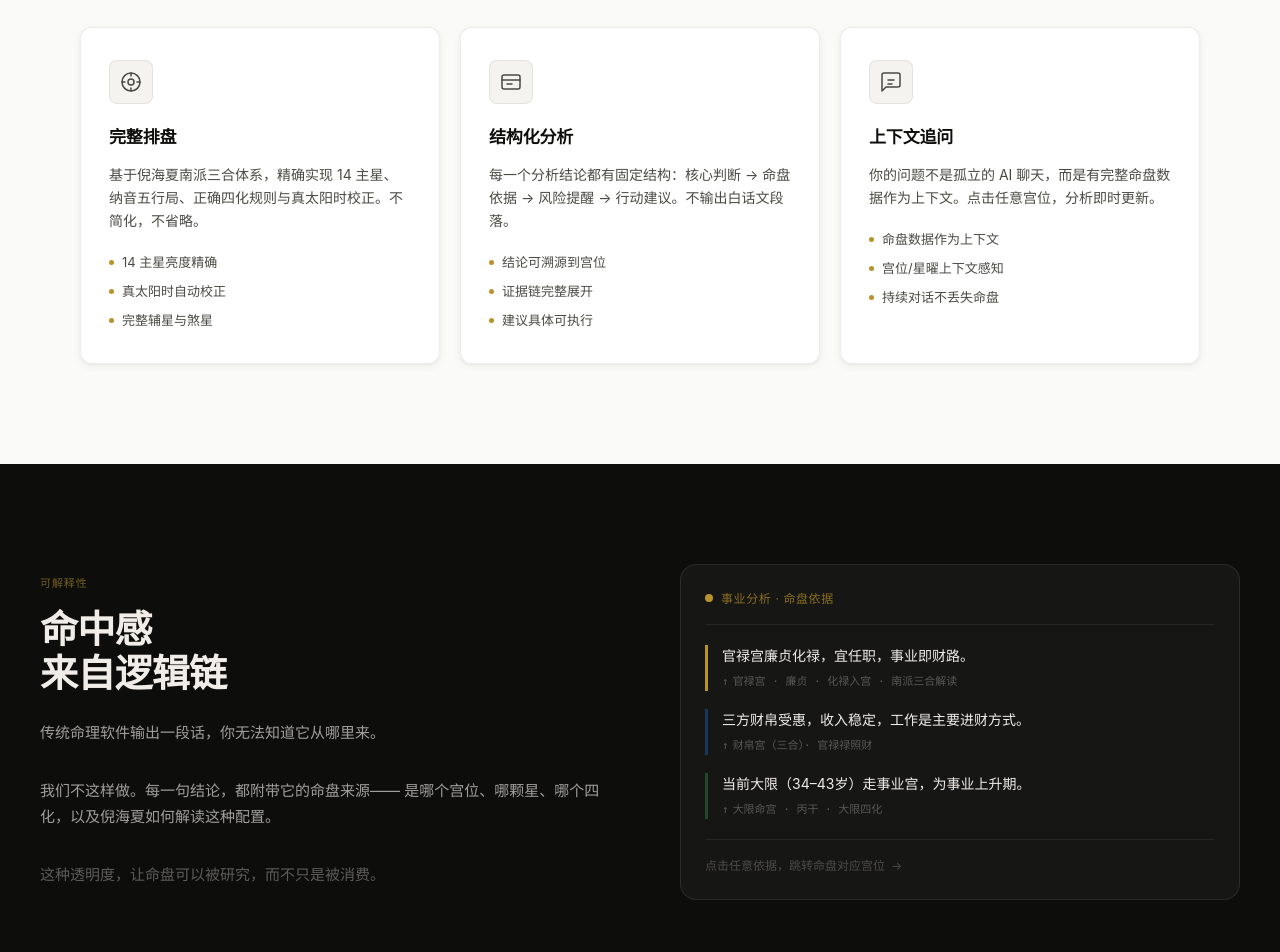
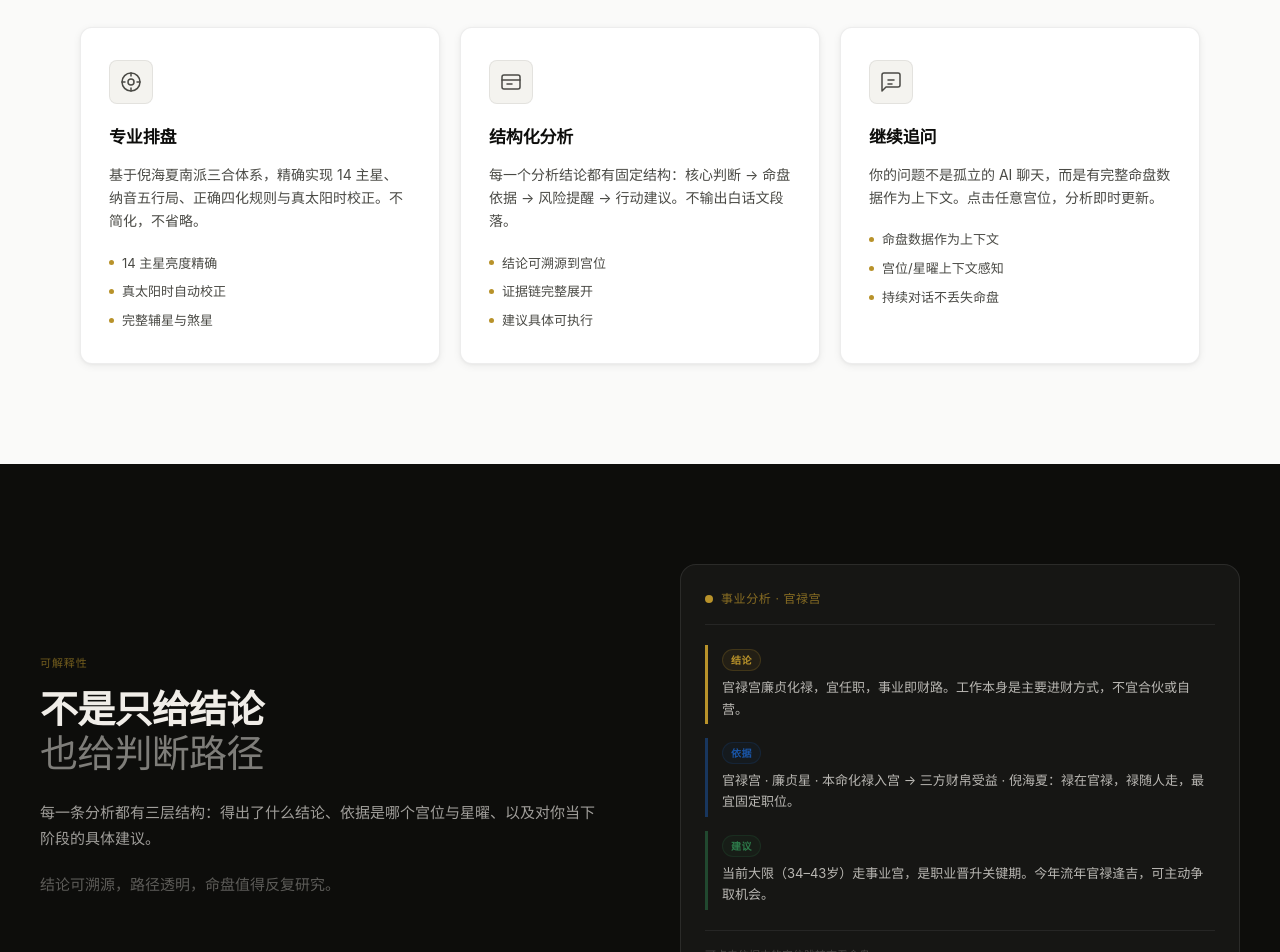
Before and after one commit to Renhuai123/ziwei-mingpan, a Next.js app: page / in a window 1280 px wide. Shown: the part 1100-2052 px from the top of the page. Built offline with nearby package versions, Linux system fonts and the light colour scheme.

Commit message:
copy: 首页7屏文案按产品规划更新

```diff
--- a/components/home/CoreAbility.tsx
+++ b/components/home/CoreAbility.tsx
@@ -11,7 +11,7 @@ export default function CoreAbility() {
           <line x1="18" y1="12" x2="21" y2="12" />
         </svg>
       ),
-      title: '完整排盘',
+      title: '专业排盘',
       desc: '基于倪海夏南派三合体系，精确实现 14 主星、纳音五行局、正确四化规则与真太阳时校正。不简化，不省略。',
       points: ['14 主星亮度精确', '真太阳时自动校正', '完整辅星与煞星'],
     },
@@ -35,7 +35,7 @@ export default function CoreAbility() {
           <line x1="9" y1="14" x2="13" y2="14" />
         </svg>
       ),
-      title: '上下文追问',
+      title: '继续追问',
       desc: '你的问题不是孤立的 AI 聊天，而是有完整命盘数据作为上下文。点击任意宫位，分析即时更新。',
       points: ['命盘数据作为上下文', '宫位/星曜上下文感知', '持续对话不丢失命盘'],
     },
--- a/components/home/ExplainDemo.tsx
+++ b/components/home/ExplainDemo.tsx
@@ -1,27 +1,30 @@
 export default function ExplainDemo() {
-  const analysisLines = [
+  const layers = [
     {
-      text: '官禄宫廉贞化禄，宜任职，事业即财路。',
-      source: '官禄宫 · 廉贞 · 化禄入宫 · 南派三合解读',
-      type: 'conclusion',
+      tag: '结论',
+      tagColor: 'var(--ac)',
+      tagBg: 'rgba(184,146,42,0.08)',
+      tagBorder: 'rgba(184,146,42,0.20)',
+      borderColor: 'var(--ac)',
+      text: '官禄宫廉贞化禄，宜任职，事业即财路。工作本身是主要进财方式，不宜合伙或自营。',
     },
     {
-      text: '三方财帛受惠，收入稳定，工作是主要进财方式。',
-      source: '财帛宫（三合）· 官禄禄照财',
-      type: 'logic',
+      tag: '依据',
+      tagColor: '#1A56A8',
+      tagBg: 'rgba(26,86,168,0.07)',
+      tagBorder: 'rgba(26,86,168,0.18)',
+      borderColor: 'rgba(26,86,168,0.5)',
+      text: '官禄宫 · 廉贞星 · 本命化禄入宫 → 三方财帛受益 · 倪海夏：禄在官禄，禄随人走，最宜固定职位。',
     },
     {
-      text: '当前大限（34–43岁）走事业宫，为事业上升期。',
-      source: '大限命宫 · 丙干 · 大限四化',
-      type: 'period',
+      tag: '建议',
+      tagColor: '#2D7A4A',
+      tagBg: 'rgba(45,122,74,0.07)',
+      tagBorder: 'rgba(45,122,74,0.18)',
+      borderColor: 'rgba(45,122,74,0.5)',
+      text: '当前大限（34–43岁）走事业宫，是职业晋升关键期。今年流年官禄逢吉，可主动争取机会。',
     },
   ];
-
-  const typeStyles: Record<string, React.CSSProperties> = {
-    conclusion: { borderLeft: '3px solid var(--ac)', paddingLeft: '14px' },
-    logic:      { borderLeft: '3px solid rgba(26,86,168,0.5)', paddingLeft: '14px' },
-    period:     { borderLeft: '3px solid rgba(45,122,74,0.5)', paddingLeft: '14px' },
-  };
 
   return (
     <section
@@ -55,24 +58,21 @@ export default function ExplainDemo() {
               marginBottom: '24px',
             }}
           >
-            命中感<br />来自逻辑链
+            不是只给结论<br />
+            <span style={{ color: 'rgba(240,237,232,0.50)', fontWeight: 400 }}>也给判断路径</span>
           </h2>
           <p
             style={{
               fontSize: '15px',
               color: 'var(--tx-inv2)',
               lineHeight: 1.75,
-              marginBottom: '32px',
+              marginBottom: '20px',
             }}
           >
-            传统命理软件输出一段话，你无法知道它从哪里来。
-          </p>
-          <p style={{ fontSize: '15px', color: 'var(--tx-inv2)', lineHeight: 1.75, marginBottom: '32px' }}>
-            我们不这样做。每一句结论，都附带它的命盘来源——
-            是哪个宫位、哪颗星、哪个四化，以及倪海夏如何解读这种配置。
+            每一条分析都有三层结构：得出了什么结论、依据是哪个宫位与星曜、以及对你当下阶段的具体建议。
           </p>
           <p style={{ fontSize: '15px', color: 'rgba(240,237,232,0.35)', lineHeight: 1.75 }}>
-            这种透明度，让命盘可以被研究，而不只是被消费。
+            结论可溯源，路径透明，命盘值得反复研究。
           </p>
         </div>
 
@@ -99,36 +99,46 @@ export default function ExplainDemo() {
             >
               <div style={{ width: '8px', height: '8px', borderRadius: '50%', background: 'var(--ac)' }} />
               <span style={{ fontSize: '12px', color: 'rgba(184,146,42,0.70)', letterSpacing: '0.05em' }}>
-                事业分析 · 命盘依据
+                事业分析 · 官禄宫
               </span>
             </div>
 
-            {/* 分析条目 */}
-            <div style={{ display: 'flex', flexDirection: 'column', gap: '18px' }}>
-              {analysisLines.map((line, i) => (
-                <div key={i} style={typeStyles[line.type]}>
-                  <div
-                    style={{
-                      fontSize: '14px',
-                      color: 'var(--tx-inv)',
-                      lineHeight: 1.6,
-                      marginBottom: '6px',
-                    }}
-                  >
-                    {line.text}
+            {/* 三层结构 */}
+            <div style={{ display: 'flex', flexDirection: 'column', gap: '14px' }}>
+              {layers.map((layer, i) => (
+                <div
+                  key={i}
+                  style={{
+                    borderLeft: `3px solid ${layer.borderColor}`,
+                    paddingLeft: '14px',
+                    paddingTop: '4px',
+                    paddingBottom: '4px',
+                  }}
+                >
+                  <div style={{ display: 'flex', alignItems: 'center', gap: '6px', marginBottom: '6px' }}>
+                    <span
+                      style={{
+                        fontSize: '10px',
+                        fontWeight: 600,
+                        color: layer.tagColor,
+                        background: layer.tagBg,
+                        border: `1px solid ${layer.tagBorder}`,
+                        padding: '2px 8px',
+                        borderRadius: '100px',
+                        letterSpacing: '0.04em',
+                      }}
+                    >
+                      {layer.tag}
+                    </span>
                   </div>
                   <div
                     style={{
-                      fontSize: '11px',
-                      color: 'rgba(240,237,232,0.30)',
-                      fontFamily: 'var(--font-mono)',
-                      display: 'flex',
-                      alignItems: 'center',
-                      gap: '4px',
+                      fontSize: '13px',
+                      color: 'rgba(240,237,232,0.75)',
+                      lineHeight: 1.65,
                     }}
                   >
-                    <span>↑</span>
-                    <span>{line.source}</span>
+                    {layer.text}
                   </div>
                 </div>
               ))}
@@ -140,14 +150,14 @@ export default function ExplainDemo() {
                 marginTop: '20px',
                 paddingTop: '16px',
                 borderTop: '1px solid rgba(255,255,255,0.07)',
-                fontSize: '12px',
-                color: 'rgba(240,237,232,0.25)',
+                fontSize: '11px',
+                color: 'rgba(240,237,232,0.22)',
                 display: 'flex',
                 alignItems: 'center',
                 gap: '6px',
               }}
             >
-              <span>点击任意依据，跳转命盘对应宫位</span>
+              <span>可点击依据中的宫位跳转查看命盘</span>
               <span>→</span>
             </div>
           </div>
--- a/components/home/FAQSection.tsx
+++ b/components/home/FAQSection.tsx
@@ -140,7 +140,7 @@ export default function FAQSection() {
                   lineHeight: 1.2,
                 }}
               >
-                准备好了吗？
+                开始建立你的命盘
               </h3>
               <p
                 style={{
@@ -150,7 +150,7 @@ export default function FAQSection() {
                   marginBottom: '32px',
                 }}
               >
-                输入你的出生年月日时<br />
+                输入出生年月日时<br />
                 约 5 秒生成完整命盘
               </p>
               <Link
@@ -174,7 +174,7 @@ export default function FAQSection() {
                   letterSpacing: '0.04em',
                 }}
               >
-                无需注册 · 完全免费起盘
+                无需注册 · 免费起盘
               </p>
             </div>
           </div>
--- a/components/home/HeroSection.tsx
+++ b/components/home/HeroSection.tsx
@@ -236,11 +236,11 @@ export default function HeroSection() {
               color: 'var(--tx-inv2)',
               lineHeight: 1.7,
               marginBottom: '40px',
-              maxWidth: '420px',
+              maxWidth: '440px',
             }}
           >
-            完整排盘，结构化解读，AI 深度追问。<br />
-            每一个结论都来自命盘数据，可溯源，可验证。
+            基于倪海夏体系的紫微命盘工作台。<br />
+            专业排盘、结构化分析、限量 AI 追问。
           </p>
 
           {/* CTA 区 */}
@@ -249,7 +249,7 @@ export default function HeroSection() {
               立即起盘
             </Link>
             <a
-              href="#core-ability"
+              href="/chart"
               style={{
                 fontSize: '14px',
                 color: 'rgba(240,237,232,0.50)',
@@ -258,11 +258,22 @@ export default function HeroSection() {
                 alignItems: 'center',
                 gap: '4px',
                 transition: 'color 0.15s',
+                padding: '13px 24px',
+                borderRadius: 'var(--r-pill)',
+                border: '1px solid rgba(255,255,255,0.15)',
               }}
-              onMouseEnter={e => { (e.currentTarget as HTMLElement).style.color = 'rgba(240,237,232,0.85)'; }}
-              onMouseLeave={e => { (e.currentTarget as HTMLElement).style.color = 'rgba(240,237,232,0.50)'; }}
+              onMouseEnter={e => {
+                const el = e.currentTarget as HTMLElement;
+                el.style.color = 'rgba(240,237,232,0.85)';
+                el.style.borderColor = 'rgba(184,146,42,0.4)';
+              }}
+              onMouseLeave={e => {
+                const el = e.currentTarget as HTMLElement;
+                el.style.color = 'rgba(240,237,232,0.50)';
+                el.style.borderColor = 'rgba(255,255,255,0.15)';
+              }}
             >
-              了解体系 <span style={{ fontSize: '16px' }}>→</span>
+              查看样例命盘
             </a>
           </div>
 
--- a/components/home/SampleQuestions.tsx
+++ b/components/home/SampleQuestions.tsx
@@ -5,10 +5,8 @@ const QUESTIONS = [
   '今年适合换工作吗？',
   '我的财运模式是什么？',
   '感情什么时候会到来？',
-  '为什么总是创业受挫？',
   '我适合做哪类工作？',
   '当前大限走的是什么运？',
-  '身体需要注意什么？',
   '夫妻宫的主星说明什么？',
 ];
 
@@ -18,7 +16,7 @@ export default function SampleQuestions() {
       <div style={{ maxWidth: '1200px', margin: '0 auto' }}>
         {/* 标题 */}
         <div style={{ textAlign: 'center', marginBottom: '56px' }}>
-          <div className="label-section" style={{ marginBottom: '16px' }}>你可能想知道</div>
+          <div className="label-section" style={{ marginBottom: '16px' }}>问题入口</div>
           <h2
             style={{
               fontSize: 'clamp(26px, 3.5vw, 40px)',
@@ -29,7 +27,7 @@ export default function SampleQuestions() {
               marginBottom: '12px',
             }}
           >
-            这些问题<br />都可以在命盘里找到答案
+            从一个问题开始
           </h2>
           <p style={{ fontSize: '15px', color: 'var(--tx-3)' }}>
             输入出生年月日时，AI 以你的命盘数据作为上下文来回答
--- a/components/home/TimeDimension.tsx
+++ b/components/home/TimeDimension.tsx
@@ -57,8 +57,8 @@ export default function TimeDimension() {
               marginBottom: '12px',
             }}
           >
-            命盘是静态的<br />
-            <span style={{ color: 'var(--tx-3)', fontWeight: 400 }}>你的人生是动态的</span>
+            本命之外<br />
+            <span style={{ color: 'var(--tx-3)', fontWeight: 400 }}>也看阶段</span>
           </h2>
           <p style={{ fontSize: '15px', color: 'var(--tx-3)', maxWidth: '440px', margin: '0 auto' }}>
             本命 / 大限 / 流年 / 流月，四个时间维度随时切换
```
